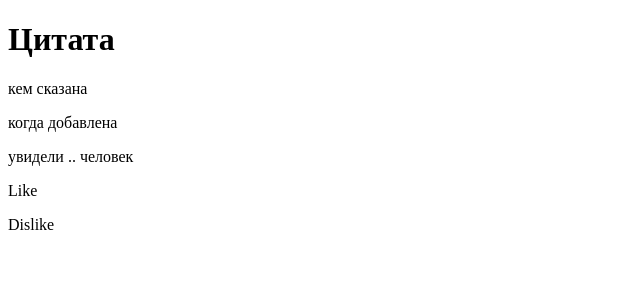
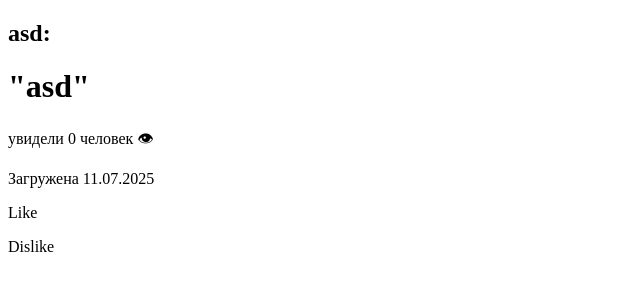
Before and after one commit to StanislavTsyganko/ProjectForTest, a Django app: page / in a window 1280 px wide. Shown: the part 27-327 px from the top of the page, without its empty margins (0-640 px from the left). Run offline with Django 5.2, Linux system fonts and the light colour scheme; data comes from the database, SQL or seed files in the repository; both versions use the stored data as it was after the commit.

Commit message:
change_db

```diff
--- a/myproject/citate/models.py
+++ b/myproject/citate/models.py
@@ -5,8 +5,9 @@ class Citata(models.Model):
     content = models.TextField(unique=True)
     character = models.CharField(max_length=75)
     date = models.DateTimeField(auto_now_add=True)
-    weight = models.IntegerField(validators=[MaxValueValidator(10), MinValueValidator(1)])
+    weight = models.IntegerField(validators=[MaxValueValidator(10), MinValueValidator(1)], default=0)
     views = models.IntegerField(default=0)
+    raiting = models.IntegerField(default=0)
 
     def __str__(self):
         return self.content
--- a/myproject/myproject/views.py
+++ b/myproject/myproject/views.py
@@ -1,3 +1,4 @@
+import random
 from django.shortcuts import render
 from citate.models import Citata
 
@@ -5,11 +6,17 @@ def find_random_citate(citates):
     score = 0
     for citate in citates:
         score+=citate.weight
-    math.rand()
+    index = random.randint(0,score)
+    for citate in citates:
+        if score-citate.weight>0:
+            score-=citate
+        else:
+            return citate
 
 def main(request):
     citates = Citata.objects.all()
-    return render(request, 'main.html', {'citates':citates})
+    citate = find_random_citate(citates)
+    return render(request, 'main.html', {'citate':citate})
 
 def top(request):
     return render(request, 'top.html')
--- a/myproject/templates/main.html
+++ b/myproject/templates/main.html
@@ -5,10 +5,21 @@
 {% endblock %}
 
 {% block body %}
-    <h1>Цитата</h1>
-    <p>кем сказана</p>
-    <p>когда добавлена</p>
-    <p>увидели .. человек</p>
+    {% if citate.character %}
+    <h2>
+        {{ citate.character }}:
+    </h2>
+    {% endif %}
+    <h1>
+        "{{ citate.content }}"
+    </h1>
+    <p>
+        увидели {{ citate.views }} человек 👁
+    </p>
+    <p>
+        Загружена {{ citate.date|date:"d.m.Y" }}
+    </p>
     <p>Like</p>
     <p>Dislike</p>
+
 {% endblock %}
```
Also changed, not shown: myproject/citate/migrations/0003_citata_raiting_alter_citata_weight.py (added), myproject/db.sqlite3.
